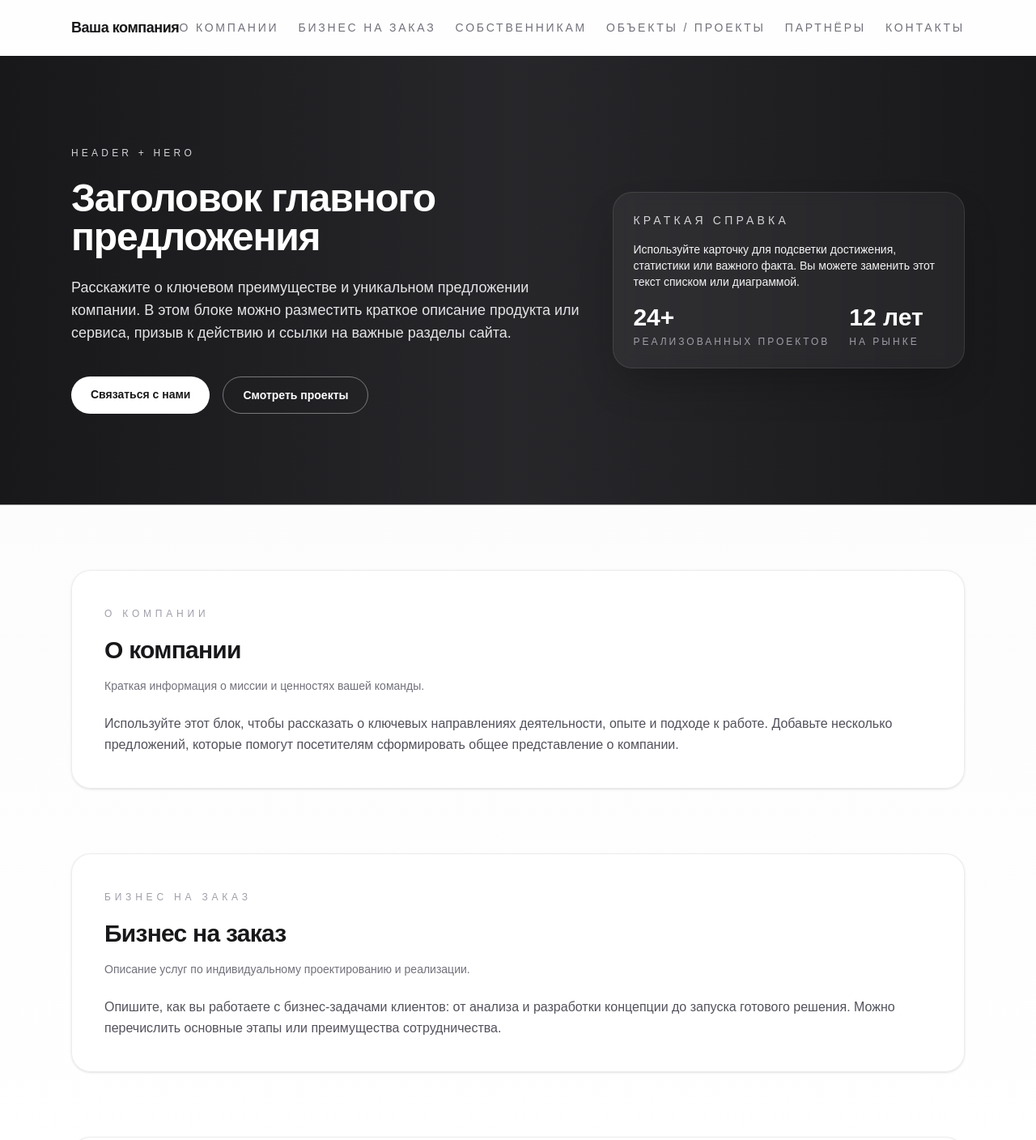
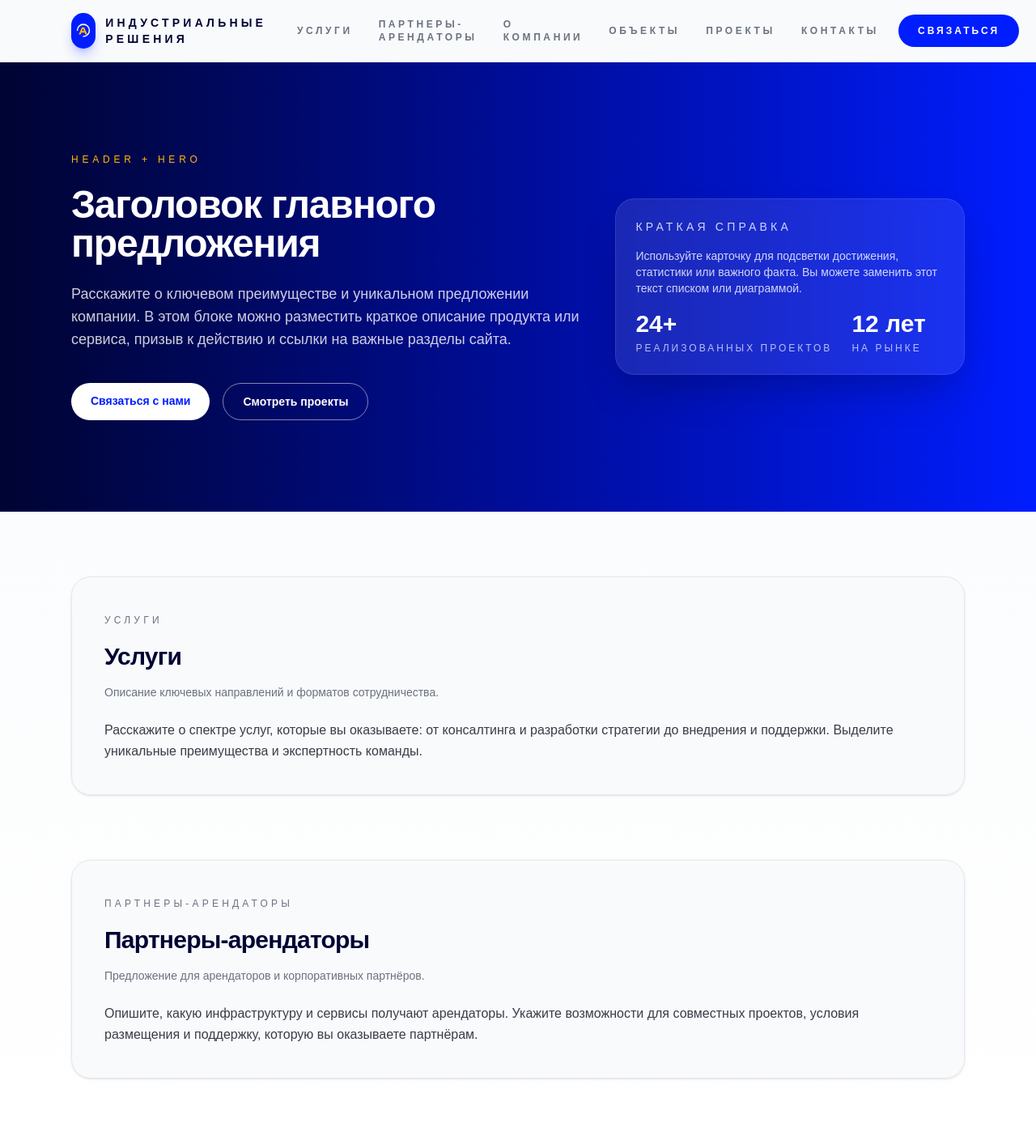
Before and after one commit to ps1panda/iur, a Next.js app: page / in a window 1280 px wide. Shown: the top 1408 px of the page at 81% size. Built offline with nearby package versions, Linux system fonts and the light colour scheme.

Commit message:
Revamp header with branded navigation

```diff
--- a/src/app/page.tsx
+++ b/src/app/page.tsx
@@ -1,4 +1,20 @@
+import Image from "next/image";
+
 const sections = [
+  {
+    id: "services",
+    title: "Услуги",
+    lead: "Описание ключевых направлений и форматов сотрудничества.",
+    description:
+      "Расскажите о спектре услуг, которые вы оказываете: от консалтинга и разработки стратегии до внедрения и поддержки. Выделите уникальные преимущества и экспертность команды.",
+  },
+  {
+    id: "tenant-partners",
+    title: "Партнеры-арендаторы",
+    lead: "Предложение для арендаторов и корпоративных партнёров.",
+    description:
+      "Опишите, какую инфраструктуру и сервисы получают арендаторы. Укажите возможности для совместных проектов, условия размещения и поддержку, которую вы оказываете партнёрам.",
+  },
   {
     id: "about",
     title: "О компании",
@@ -7,32 +23,18 @@ const sections = [
       "Используйте этот блок, чтобы рассказать о ключевых направлениях деятельности, опыте и подходе к работе. Добавьте несколько предложений, которые помогут посетителям сформировать общее представление о компании.",
   },
   {
-    id: "custom-business",
-    title: "Бизнес на заказ",
-    lead: "Описание услуг по индивидуальному проектированию и реализации.",
+    id: "objects",
+    title: "Объекты",
+    lead: "Ключевые объекты и площадки, которые вы развиваете.",
     description:
-      "Опишите, как вы работаете с бизнес-задачами клиентов: от анализа и разработки концепции до запуска готового решения. Можно перечислить основные этапы или преимущества сотрудничества.",
-  },
-  {
-    id: "owners",
-    title: "Собственникам",
-    lead: "Секция для ключевых офферов и выгод собственникам объектов.",
-    description:
-      "Расскажите о прозрачности процессов, отчётности и инструментах управления, которые вы предоставляете собственникам. Добавьте пункты о повышении стоимости активов и снижении операционных рисков.",
+      "Приведите информацию о доступных площадях, их характеристиках и преимуществах. Расскажите о локациях, техническом оснащении и дополнительных возможностях для резидентов.",
   },
   {
     id: "projects",
-    title: "Объекты / Проекты",
-    lead: "Подборка завершённых и текущих объектов.",
+    title: "Проекты",
+    lead: "Подборка завершённых и текущих проектов.",
     description:
-      "Приведите примеры реализованных проектов, ключевые показатели и используемые технологии. Здесь удобно разместить галерею или карточки с кратким описанием каждого объекта.",
-  },
-  {
-    id: "partners",
-    title: "Партнёры",
-    lead: "Раздел для логотипов и отзывов партнёров.",
-    description:
-      "Упомяните ключевые бренды и компании, с которыми вы сотрудничаете. Можно добавить цитаты или короткие отзывы, подчёркивающие надёжность и устойчивость партнёрств.",
+      "Приведите примеры реализованных инициатив, ключевые показатели и используемые технологии. Здесь удобно разместить галерею или карточки с кратким описанием каждого проекта.",
   },
   {
     id: "contacts",
@@ -45,33 +47,52 @@ const sections = [
 
 export default function Home() {
   return (
-    <div className="min-h-screen bg-gradient-to-b from-zinc-50 via-white to-zinc-100 text-zinc-900">
-      <header className="sticky top-0 z-50 border-b border-white/60 bg-white/80 backdrop-blur">
-        <div className="mx-auto flex max-w-6xl items-center justify-between px-6 py-5">
-          <span className="text-lg font-semibold tracking-tight text-zinc-900">Ваша компания</span>
-          <nav className="hidden gap-6 text-sm font-medium uppercase tracking-[0.2em] text-zinc-500 md:flex">
+    <div className="min-h-screen bg-gradient-to-b from-[#F8FAFC] via-white to-[#F8FAFC] text-[#0A0E1A]">
+      <header className="sticky top-0 z-50 border-b border-[#E5E7EB]/80 bg-[#F8FAFC]/95 backdrop-blur">
+        <div className="mx-auto flex max-w-6xl items-center justify-between gap-6 px-6 py-4">
+          <a href="#hero" className="flex items-center gap-3">
+            <span className="inline-flex h-11 w-11 items-center justify-center rounded-full bg-[#001DFF] shadow-lg shadow-[#001DFF]/25">
+              <Image src="/logo.svg" alt="Логотип компании" width={28} height={28} className="h-7 w-7" />
+            </span>
+            <span className="hidden text-sm font-semibold uppercase tracking-[0.3em] text-[#000433] sm:block">
+              Индустриальные решения
+            </span>
+          </a>
+          <nav className="hidden flex-1 items-center justify-center gap-8 text-xs font-semibold uppercase tracking-[0.3em] text-[#6B7280] md:flex">
             {sections.map((section) => (
               <a
                 key={section.id}
                 href={`#${section.id}`}
-                className="transition-colors hover:text-zinc-900"
+                className="transition-colors duration-200 hover:text-[#001DFF]"
               >
                 {section.title}
               </a>
             ))}
           </nav>
+          <a
+            href="#contacts"
+            className="hidden rounded-full bg-[#001DFF] px-6 py-3 text-xs font-semibold uppercase tracking-[0.25em] text-white transition-colors duration-200 hover:bg-[#000D99] md:inline-flex"
+          >
+            Связаться
+          </a>
+          <a
+            href="#contacts"
+            className="inline-flex items-center justify-center rounded-full bg-[#001DFF] px-5 py-2 text-xs font-semibold uppercase tracking-[0.25em] text-white transition-colors duration-200 hover:bg-[#000D99] md:hidden"
+          >
+            Связаться
+          </a>
         </div>
       </header>
 
       <main>
-        <section id="hero" className="border-b border-white/60 bg-gradient-to-r from-zinc-900 via-zinc-800 to-zinc-900 text-white">
-          <div className="mx-auto flex max-w-6xl flex-col gap-8 px-6 py-28 md:flex-row md:items-center md:justify-between">
+        <section id="hero" className="border-b border-[#001DFF]/10 bg-gradient-to-r from-[#000433] via-[#000D99] to-[#001DFF] text-white">
+          <div className="mx-auto flex max-w-6xl flex-col gap-10 px-6 py-28 md:flex-row md:items-center md:justify-between">
             <div className="max-w-2xl">
-              <p className="text-xs uppercase tracking-[0.35em] text-zinc-300">Header + Hero</p>
-              <h1 className="mt-6 text-4xl font-semibold tracking-tight md:text-5xl">
+              <p className="text-xs uppercase tracking-[0.4em] text-[#FFB800]">Header + Hero</p>
+              <h1 className="mt-6 text-4xl font-semibold tracking-tight text-white md:text-5xl">
                 Заголовок главного предложения
               </h1>
-              <p className="mt-6 text-base text-zinc-200 md:text-lg">
+              <p className="mt-6 text-base text-white/80 md:text-lg">
                 Расскажите о ключевом преимуществе и уникальном предложении компании. В этом блоке
                 можно разместить краткое описание продукта или сервиса, призыв к действию и ссылки
                 на важные разделы сайта.
@@ -79,34 +100,34 @@ export default function Home() {
               <div className="mt-10 flex flex-wrap gap-4">
                 <a
                   href="#contacts"
-                  className="rounded-full bg-white px-6 py-3 text-sm font-semibold text-zinc-900 transition hover:bg-zinc-100"
+                  className="rounded-full bg-white px-6 py-3 text-sm font-semibold text-[#001DFF] transition hover:bg-[#FFB800]/20"
                 >
                   Связаться с нами
                 </a>
                 <a
                   href="#projects"
-                  className="rounded-full border border-white/40 px-6 py-3 text-sm font-semibold text-white transition hover:border-white hover:bg-white/10"
+                  className="rounded-full border border-white/50 px-6 py-3 text-sm font-semibold text-white transition hover:border-white hover:bg-white/10"
                 >
                   Смотреть проекты
                 </a>
               </div>
             </div>
-            <div className="grid w-full max-w-md gap-4 rounded-3xl border border-white/10 bg-white/5 p-6 shadow-2xl backdrop-blur">
-              <span className="text-sm uppercase tracking-[0.3em] text-zinc-300">Краткая справка</span>
-              <p className="text-sm text-zinc-100">
+            <div className="grid w-full max-w-md gap-4 rounded-3xl border border-white/10 bg-white/10 p-6 shadow-2xl backdrop-blur">
+              <span className="text-sm uppercase tracking-[0.3em] text-white/80">Краткая справка</span>
+              <p className="text-sm text-white/80">
                 Используйте карточку для подсветки достижения, статистики или важного факта. Вы
                 можете заменить этот текст списком или диаграммой.
               </p>
-              <div className="flex gap-6 text-sm text-zinc-200">
+              <div className="flex gap-6 text-sm text-white/80">
                 <div>
                   <p className="text-3xl font-semibold text-white">24+</p>
-                  <p className="mt-1 text-xs uppercase tracking-[0.25em] text-zinc-400">
+                  <p className="mt-1 text-xs uppercase tracking-[0.25em] text-white/70">
                     Реализованных проектов
                   </p>
                 </div>
                 <div>
                   <p className="text-3xl font-semibold text-white">12 лет</p>
-                  <p className="mt-1 text-xs uppercase tracking-[0.25em] text-zinc-400">на рынке</p>
+                  <p className="mt-1 text-xs uppercase tracking-[0.25em] text-white/70">на рынке</p>
                 </div>
               </div>
             </div>
@@ -118,24 +139,24 @@ export default function Home() {
             <section
               key={section.id}
               id={section.id}
-              className="scroll-mt-24 rounded-3xl border border-zinc-200/70 bg-white/80 p-10 shadow-sm backdrop-blur"
+              className="scroll-mt-32 rounded-3xl border border-[#E5E7EB] bg-[#F8FAFC]/95 p-10 shadow-sm backdrop-blur"
             >
-              <span className="text-xs uppercase tracking-[0.4em] text-zinc-400">{section.title}</span>
-              <h2 className="mt-4 text-3xl font-semibold tracking-tight text-zinc-900">
+              <span className="text-xs uppercase tracking-[0.35em] text-[#6B7280]">{section.title}</span>
+              <h2 className="mt-4 text-3xl font-semibold tracking-tight text-[#000433]">
                 {section.title}
               </h2>
-              <p className="mt-4 text-sm font-medium text-zinc-500">{section.lead}</p>
-              <p className="mt-6 text-base leading-relaxed text-zinc-600">{section.description}</p>
+              <p className="mt-4 text-sm font-medium text-[#6B7280]">{section.lead}</p>
+              <p className="mt-6 text-base leading-relaxed text-[#0A0E1A]/80">{section.description}</p>
             </section>
           ))}
         </div>
       </main>
 
-      <footer className="border-t border-white/60 bg-white/80">
-        <div className="mx-auto flex max-w-6xl flex-col items-center gap-2 px-6 py-10 text-center text-sm text-zinc-500 md:flex-row md:justify-between">
-          <span className="font-medium text-zinc-700">Footer</span>
-          <p className="text-xs uppercase tracking-[0.3em] text-zinc-400">
-            © {new Date().getFullYear()} Ваша компания. Все права защищены.
+      <footer className="border-t border-[#E5E7EB] bg-[#F8FAFC]/95">
+        <div className="mx-auto flex max-w-6xl flex-col items-center gap-2 px-6 py-10 text-center text-sm text-[#6B7280] md:flex-row md:justify-between">
+          <span className="font-medium text-[#000433]">Footer</span>
+          <p className="text-xs uppercase tracking-[0.3em] text-[#6B7280]">
+            © {new Date().getFullYear()} Индустриальные решения. Все права защищены.
           </p>
         </div>
       </footer>
```
Also changed, not shown: public/logo.svg (added).
